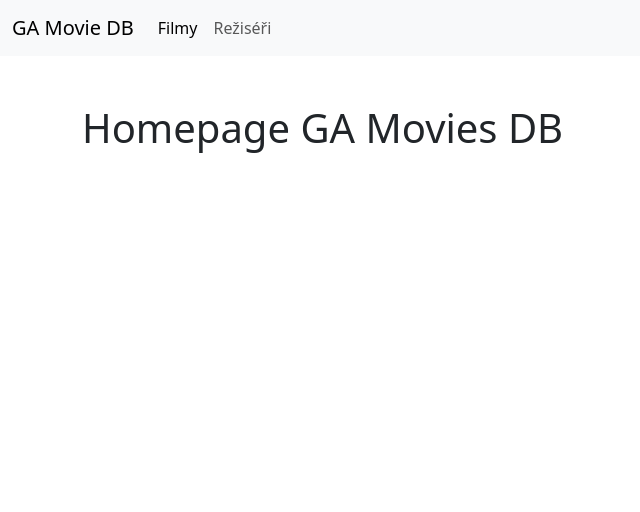
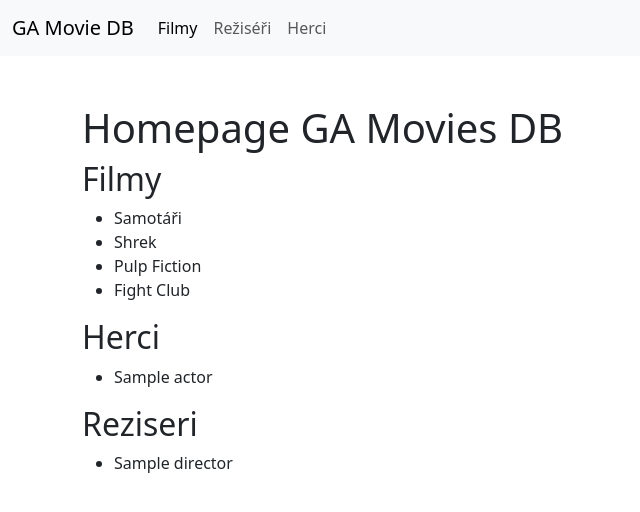
Before and after one commit to gyarab/2022_wa_chalupnicek_movies, a Django app: page / in a window 1280 px wide. Shown: the top 512 px of the page, without its empty margins (0-640 px from the left). Run offline with Django 4.2, Linux system fonts and the light colour scheme; data comes from the database, SQL or seed files in the repository; tables that the repository leaves empty hold one stand-in row (values such as "Sample post").

Commit message:
- added models for Actors and Comments - added slug fileds and image fields - added list and detail for Movie, Director, Actor

```diff
--- a/gamdb/films/admin.py
+++ b/gamdb/films/admin.py
@@ -1,6 +1,6 @@
 from django.contrib import admin
 
-from .models import Movie, Director, Genre
+from .models import Movie, Director, Genre, Actor, Comment
 
 class MovieAdmin(admin.ModelAdmin):
     list_display = ['id', 'name', 'year', 'director', 'genres_display']
@@ -11,3 +11,5 @@ class MovieAdmin(admin.ModelAdmin):
 admin.site.register(Movie, MovieAdmin)
 admin.site.register(Director)
 admin.site.register(Genre)
+admin.site.register(Actor)
+admin.site.register(Comment)
--- a/gamdb/films/models.py
+++ b/gamdb/films/models.py
@@ -2,7 +2,10 @@ from django.db import models
 
 class Movie(models.Model):
     name = models.CharField(max_length=200)
+    slug = models.SlugField()
+    image_url = models.CharField(max_length=255, blank=True, null=True)
     year = models.IntegerField(blank=True, null=True)
+    avg_rating = models.FloatField(blank=True, null=True)
     description = models.TextField(blank=True)
     director = models.ForeignKey('Director', blank=True, null=True, on_delete=models.SET_NULL)
     genres = models.ManyToManyField('Genre', blank=True, null=True)
@@ -17,9 +20,28 @@ class Movie(models.Model):
         #     out += f"{i.name}, "
         # return out
 
+class Comment(models.Model):
+    author = models.CharField(max_length=255)
+    text = models.TextField()
+    rating = models.IntegerField()
+    created_at = models.DateTimeField(auto_now_add=True)
+
+
 class Director(models.Model):
     name = models.CharField(max_length=255)
+    slug = models.SlugField()
     birth_year = models.IntegerField(blank=True, null=True)
+
+    def __str__(self):
+        return f"{self.name} ({self.birth_year})"
+
+
+class Actor(models.Model):
+    name = models.CharField(max_length=255)
+    birth_year = models.IntegerField(blank=True, null=True)
+    slug = models.SlugField()
+    photo_url = models.CharField(max_length=255, blank=True, null=True)
+    description = models.TextField(blank=True, null=True)
 
     def __str__(self):
         return f"{self.name} ({self.birth_year})"
--- a/gamdb/films/templates/directors.html
+++ b/gamdb/films/templates/directors.html
@@ -5,19 +5,17 @@
 {% endblock %}
 
 {% block content %}
-<h1>{{ title|default:"Režiséři" }}</h1>
+<h1>Režiséři</h1>
 
 {# Tady bude seznam režisérů #}
 <div class="row row-cols-2">
     {% for d in directors %}
     <div class="card">
-        <img src="https://place-hold.it/300x200" class="card-img-top" alt="...">
         <div class="card-body">
             <h5 class="card-title">{{ d.name }}{% if d.birth_year %}
             &ndash; {{ d.birth_year }}
             {% endif %}</h5>
-            <p class="card-text">Some quick example text to build on the card title and make up the bulk of the card's content.</p>
-            <a href="#" class="btn btn-primary">Go somewhere</a>
+            <a href="{% url 'director' d.id %}" class="btn btn-primary">Detail</a>
         </div>
     </div>
     {% endfor %}
--- a/gamdb/films/templates/homepage.html
+++ b/gamdb/films/templates/homepage.html
@@ -2,4 +2,25 @@
 
 {% block content %}
 <h1>Homepage GA Movies DB</h1>
+
+<h2>Filmy</h2>
+<ul>
+    {% for movie in movies %}
+        <li>{{movie.name}}</li>
+    {% endfor %}
+</ul>
+
+<h2>Herci</h2>
+<ul>
+    {% for actor in actors %}
+        <li>{{actor.name}}</li>
+    {% endfor %}
+</ul>
+
+<h2>Reziseri</h2>
+<ul>
+    {% for director in directors %}
+        <li>{{director.name}}</li>
+    {% endfor %}
+</ul>
 {% endblock %}
--- a/gamdb/films/templates/main.html
+++ b/gamdb/films/templates/main.html
@@ -26,6 +26,9 @@
               <li class="nav-item">
                 <a class="nav-link" href="{% url 'directors' %}">Režiséři</a>
               </li>
+              <li class="nav-item">
+                <a class="nav-link" href="{% url 'actors' %}">Herci</a>
+              </li>
             </ul>
           </div>
         </div>
--- a/gamdb/films/templates/movies.html
+++ b/gamdb/films/templates/movies.html
@@ -11,13 +11,13 @@
     {% for movie in movies %}
     <div class="col">
         <div class="card h-100">
-            <img class="card-img-top" src="https://place-hold.it/180x100/" alt="Card image cap">
+            <img class="card-img-top" src="{% if movie.image_url %}{{movie.image_url}}{% else %}https://place-hold.it/180x100/{% endif %}" alt="Card image cap">
             <div class="card-body">
                 <h5 class="card-title">{{ movie.name }}</h5>
                 <p class="card-text ">{{ movie.description }}</p>
             </div>
             <div class="card-footer text-end">
-                <a href="#" class="btn btn-primary">Detaily</a>
+                <a href="{% url 'movie' movie.id %}" class="btn btn-primary">Detaily</a>
             </div>
         </div>
     </div>
--- a/gamdb/films/views.py
+++ b/gamdb/films/views.py
@@ -1,15 +1,18 @@
 from django.shortcuts import render
-from .models import Movie, Director
+from .models import Movie, Director, Actor, Genre
 
 def directors(request):
     context = {
-        'logic': True,
-        'title': "Nejoblíbenější režiséři",
         'directors': Director.objects.all()
     }
     print(context)
     return render(request, 'directors.html', context)
 
+def director(request, id):
+    context = {
+        "director": Director.objects.get(id=id)
+    }
+    return render(request, 'director.html', context)
 
 def movies(request):
     context = {
@@ -17,9 +20,30 @@ def movies(request):
     }
     return render(request, 'movies.html', context)
 
+def movie(request, id):
+    context = {
+        "movie": Movie.objects.get(id=id)
+    }
+    return render(request, 'movie.html', context)
+
+def actors(request):
+    context = {
+        "actors": Actor.objects.all()
+    }
+    return render(request, 'actors.html', context)
+
+def actor(request, id):
+    context = {
+        "actor": Actor.objects.get(id=id)
+    }
+    return render(request, 'actor.html', context)
+
 def homepage(request):
     context = {
         # TODO use first 10 top rated
-        "movies": Movie.objects.all()
+        "movies": Movie.objects.all(),
+        "actors": Actor.objects.all(),
+        "directors": Director.objects.all(),
+        "genres": Genre.objects.all(),
     }
     return render(request, 'homepage.html', context)
--- a/gamdb/gamdb/urls.py
+++ b/gamdb/gamdb/urls.py
@@ -15,11 +15,15 @@ Including another URLconf
 """
 from django.contrib import admin
 from django.urls import path
-from films.views import homepage, movies, directors
+from films.views import homepage, movies, directors, actors, actor, movie, director
 
 urlpatterns = [
     path('admin/', admin.site.urls),
     path('reziseri/', directors, name="directors"),
-    path('filmy', movies, name="movies"),
+    path('reziser/<int:id>', director, name="director"),
+    path('filmy/', movies, name="movies"),
+    path('film/<int:id>', movie, name="movie"),
+    path('herci/', actors, name="actors"),
+    path('herec/<int:id>', actor, name="actor"),
     path('', homepage, name="homepage")
 ]
```
Also changed, not shown: gamdb/films/templates/actor.html (added, +12 -0 lines), gamdb/films/templates/actors.html (added, +27 -0 lines), gamdb/films/templates/director.html (added, +11 -0 lines), gamdb/films/templates/movie.html (added, +12 -0 lines), gamdb/films/migrations/0007_actor_comment_director_slug_movie_avg_rating_and_more.py (added).
